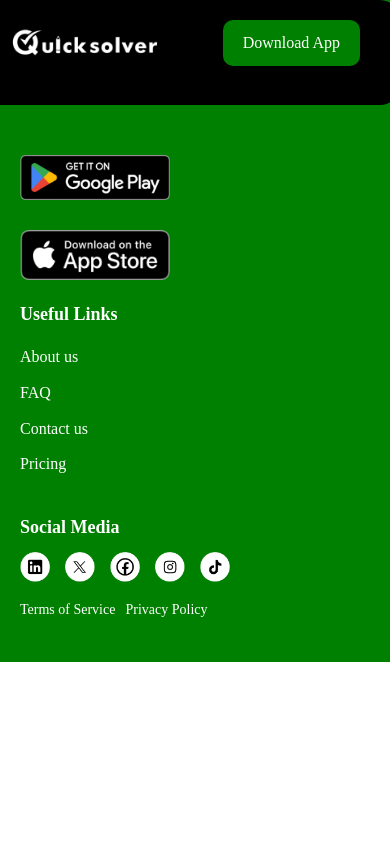
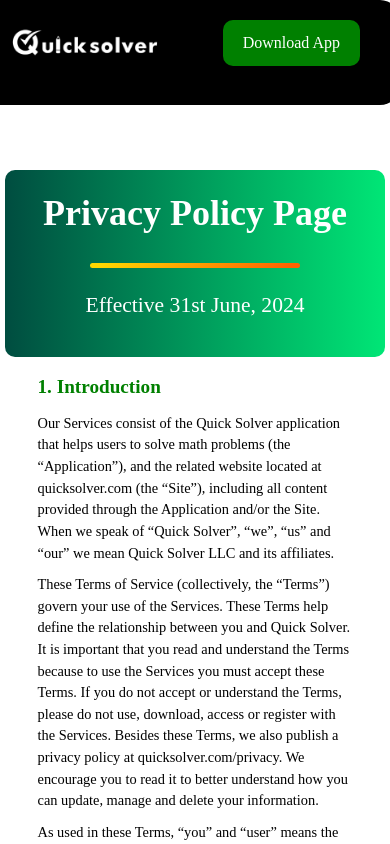
Before and after one commit to AleleChi/QuicksolverNewLandingPage, a React (Create React App) app: page /privacy-policy in a window 390 px wide. Shown: the top 844 px of the page. Built offline with nearby package versions, Linux system fonts and the light colour scheme.

Commit message:
more commits

```diff
--- a/src/App.js
+++ b/src/App.js
@@ -12,6 +12,7 @@
 import About from './components/About';
 import FAQ from './components/FAQ';
 import ContactUs from './components/ContactUs';
+import PrivacyPolicyPage from './components/PrivacyPolicy'; // Import the Privacy Policy Page
 import './App.css';
 
 function AppContent() {
@@ -37,6 +38,7 @@
         <Route path="/about-us" element={<About />} />
         <Route path="/faq" element={<FAQ />} />
         <Route path="/contact-us" element={<ContactUs showDownloadSection={true} />} />
+        <Route path="/privacy-policy" element={<PrivacyPolicyPage />} /> {/* Add the Privacy Policy route */}
       </Routes>
       <Footer />
     </>
--- a/src/components/DownloadSection.css
+++ b/src/components/DownloadSection.css
@@ -6,10 +6,8 @@
     background-color: #f0f5f0;
     border-top: 2px solid #008000;
     animation: fadeIn 1.5s ease-in-out;
-    margin-top: 50px; /* Add margin to avoid overlapping */
-    padding-bottom: 50px; /* Ensure enough space before the footer */
-    max-width: 100%; /* Ensure uniform width */
-
+    padding-bottom: 50px;
+    width: 100%;
 }
 
 .text-content7 {
@@ -25,12 +23,12 @@
 
 .app-buttons7 {
     display: flex;
-    gap: 20px;
+    gap: 10px;
     animation: slideInRight 1s ease-in-out;
 }
 
 .app-button7 {
-    display: inline-block;
+    display: flex;
     width: 150px;
     height: auto;
     cursor: pointer;
@@ -52,14 +50,14 @@
     }
 
     .app-buttons7 {
-        flex-direction: column; /* Stack buttons vertically */
+        flex-direction: column;
         gap: 10px;
-        width: 100%;
+        width: 50%;
         animation: slideInRightMobile 1s ease-in-out;
     }
 
     .app-button7 {
-        width: 100%; /* Make buttons full width */
+        width: 100%;
     }
 }
 
--- a/src/components/Footer.css
+++ b/src/components/Footer.css
@@ -1,5 +1,4 @@
 .footer {
-
     display: flex;
     justify-content: space-between;
     align-items: flex-start;
@@ -21,13 +20,13 @@
 
 .app-buttons {
     display: flex;
-    gap: 20px;
+    flex-direction: column;
+    gap: 10px;
     animation: slideInRight 1s ease-in-out;
 }
 
 .app-button {
-    display: inline-block;
-    width: 150px;
+    width: 50%;
     height: auto;
     cursor: pointer;
 }
@@ -111,7 +110,7 @@
         animation: slideInUpMobile 1.5s ease-in-out;
     }
 
-    .app-buttons {
+    .app-button {
         width: 150px;
     }
 
--- a/src/components/Footer.js
+++ b/src/components/Footer.js
@@ -1,8 +1,8 @@
 import React from 'react';
 import { Link } from 'react-router-dom';
 import './Footer.css';
-import AppStoreIcon from '../assets/app-store-icon.png';
-import GooglePlayIcon from '../assets/google-play-icon.png';
+import AppStoreIcon from '../assets/appstore.png';
+import GooglePlayIcon from '../assets/google.png';
 import LinkedInIcon from '../assets/linkedin-icon.png';
 import TwitterIcon from '../assets/twitter-icon.png';
 import FacebookIcon from '../assets/facebook-icon.png';
@@ -18,11 +18,11 @@
           <img src={Logo} alt="QuickSolver Logo" className="logo-image" />
         </div>
         <div className="app-buttons">
-          <a href="https://play.google.com/store/apps/details?id" target="_blank" rel="noopener noreferrer" className="app-buttons">
-            <img src={GooglePlayIcon} alt="Get it on Google Play" />
+          <a href="https://play.google.com/store/apps/details?id" target="_blank" rel="noopener noreferrer">
+            <img src={GooglePlayIcon} alt="Get it on Google Play" className="app-button" />
           </a>
-          <a href="https://apps.apple.com/app/id" target="_blank" rel="noopener noreferrer" className="app-buttons">
-            <img src={AppStoreIcon} alt="Download on the App Store" />
+          <a href="https://apps.apple.com/app/id" target="_blank" rel="noopener noreferrer">
+            <img src={AppStoreIcon} alt="Download on the App Store" className="app-button" />
           </a>
         </div>
       </div>
--- /dev/null
+++ b/src/components/PrivacyPolicy.css
@@ -0,0 +1,92 @@
+.privacy-policy-container {
+    margin-top: 150px;
+    display: flex;
+    flex-direction: column;
+    align-items: center;
+    padding: 20px;
+    border-radius: 10px;
+    max-width: 100%;
+}
+
+.div1Wrapper {
+    background: linear-gradient(90deg, #004d40, #00e676);
+    width: 1200px;
+    text-align: center;
+    padding: 20px;
+    border-radius: 10px;
+    font-size: 30px;
+}
+
+.title {
+    color: white;
+    font-size: 2em;
+    margin-bottom: 10px;
+}
+
+.line {
+    width: 40%;
+    height: 5px;
+    background: linear-gradient(141deg, #FFD800 6.07%, #FF6100 94.51%);
+    margin: 20px auto;
+    border-radius: 2.5px;
+}
+
+.effective-date {
+    color: white;
+    font-size: 1em;
+    margin-bottom: 20px;
+}
+
+.content-section {
+    background: white;
+    color: black;
+    padding: 20px;
+    border-radius: 10px;
+    width: 80%;
+    margin-bottom: 20px;
+}
+
+.section-title {
+    font-size: 1.5em;
+    margin-bottom: 10px;
+}
+
+.paragraph {
+    font-size: 1em;
+    line-height: 1.5;
+    margin-bottom: 10px;
+}
+
+/* Mobile view */
+@media (max-width: 768px) {
+    .div1Wrapper {
+        width: 100%;
+        font-size: 24px;
+        padding: 15px;
+    }
+
+    .title {
+        font-size: 1.5em;
+    }
+
+    .line {
+        width: 60%;
+    }
+
+    .effective-date {
+        font-size: 0.9em;
+    }
+
+    .content-section {
+        width: 90%;
+        padding: 15px;
+    }
+
+    .section-title {
+        font-size: 1.2em;
+    }
+
+    .paragraph {
+        font-size: 0.9em;
+    }
+}
--- /dev/null
+++ b/src/components/PrivacyPolicy.js
@@ -0,0 +1,51 @@
+import React from 'react';
+import './PrivacyPolicy.css';
+import DownloadSection from './DownloadSection';
+
+const PrivacyPolicyPage = () => {
+  return (
+    <div className="privacy-policy-container">
+      <div className="div1Wrapper">
+        <h1 className="title">Privacy Policy Page</h1>
+        <div className="line"></div>
+        <p className="effective-date">Effective 31st June, 2024</p>
+      </div>
+
+      <div className="content-section">
+        <h2 className="section-title">1. Introduction</h2>
+        <p className="paragraph">
+          Our Services consist of the Quick Solver application that helps users to solve math problems (the “Application”), and the related website located at quicksolver.com (the “Site”), including all content provided through the Application and/or the Site. When we speak of “Quick Solver”, “we”, “us” and “our” we mean Quick Solver LLC and its affiliates.
+        </p>
+        <p className="paragraph">
+          These Terms of Service (collectively, the “Terms”) govern your use of the Services. These Terms help define the relationship between you and Quick Solver. It is important that you read and understand the Terms because to use the Services you must accept these Terms. If you do not accept or understand the Terms, please do not use, download, access or register with the Services. Besides these Terms, we also publish a privacy policy at quicksolver.com/privacy. We encourage you to read it to better understand how you can update, manage and delete your information.
+        </p>
+        <p className="paragraph">
+          As used in these Terms, “you” and “user” means the individual or entity using the Service. To use our Service on behalf of an entity, you must be authorized to accept these Terms on behalf of that entity. If you have any questions about these Terms or our Privacy Policy, please see our contact information in Section 19 (Contact).
+        </p>
+        <p className="paragraph">
+          We wish to remind you that the Quick Solver Application is an educational tool and should be used as an aid and learning tool. Using it for cheating on exams or homework will primarily hurt you, as you will not properly learn math and math thinking. Be smart and use it only for your advancements in math learning. Not cheating.
+        </p>
+      </div>
+
+      <div className="content-section">
+        <h2 className="section-title">2. Privacy Policy</h2>
+        <p className="paragraph">
+          Our Services consist of the Quick Solver application that helps users to solve math problems (the “Application”), and the related website located at quicksolver.app (the “Site”), including all content provided through the Application and/or the Site. When we speak of “Quick Solver”, “we”, “us” and “our” we mean Quick Solver LLC and its affiliates.
+        </p>
+        <p className="paragraph">
+          These Terms of Service (collectively, the “Terms”) govern your use of the Services. These Terms help define the relationship between you and Quick Solver. It is important that you read and understand the Terms because to use the Services you must accept these Terms. If you do not accept or understand the Terms, please do not use, download, access or register with the Services. Besides these Terms, we also publish a privacy policy at quicksolver.com/privacy. We encourage you to read it to better understand how you can update, manage and delete your information.
+        </p>
+        <p className="paragraph">
+          As used in these Terms, “you” and “user” means the individual or entity using the Service. To use our Service on behalf of an entity, you must be authorized to accept these Terms on behalf of that entity. If you have any questions about these Terms or our Privacy Policy, please see our contact information in Section 19 (Contact).
+        </p>
+        <p className="paragraph">
+          We wish to remind you that the Quick Solver Application is an educational tool and should be used as an aid and learning tool. Using it for cheating on exams or homework will primarily hurt you, as you will not properly learn math and math thinking. Be smart and use it only for your advancements in math learning. Not cheating.
+        </p>
+      </div>
+
+      <DownloadSection />
+    </div>
+  );
+};
+
+export default PrivacyPolicyPage;
```
Also changed, not shown: src/assets/appstore.png (added), src/assets/google.png (added).
